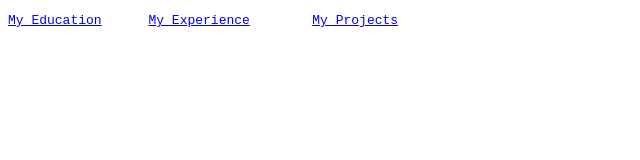
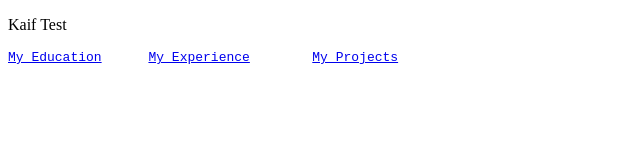
Before and after one commit to User1726-K/HTML_Portfolio, a plain HTML site: page AbtMe.html in a window 1280 px wide. Shown: the whole page, without its empty margins (0-640 px from the left). Drawn offline with Linux system fonts and the light colour scheme.

Commit message:
Testing Git from Terminal,added Name in Body of AbtMe

```diff
--- a/AbtMe.html
+++ b/AbtMe.html
@@ -6,6 +6,7 @@
     <title>About Me</title>
 </head>
 <body>
+    <p> Kaif Test</p>
     <section>
         <pre>
 <a href="./public/Education.html">My Education</a>      <a href="./public/Experience.html">My Experience</a>        <a href="./public/Projects.html">My Projects</a>
```
